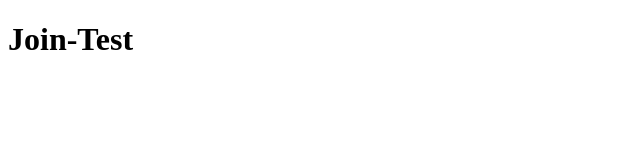
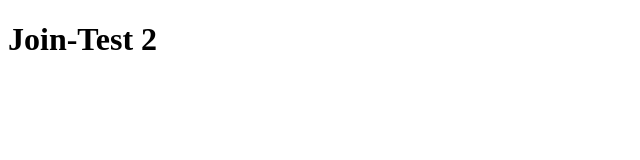
Before and after one commit to RaphaelKono/join, a plain HTML site: page index.html in a window 1280 px wide. Shown: the full height of the page, 0-640 px from the left. Drawn offline with Linux system fonts and the light colour scheme.

Commit message:
Version 2

```diff
--- a/index.html
+++ b/index.html
@@ -11,7 +11,7 @@
 </head>
 
 <body>
-    <h1>Join-Test</h1>
+    <h1>Join-Test 2</h1>
 </body>
 
 </html>
```
